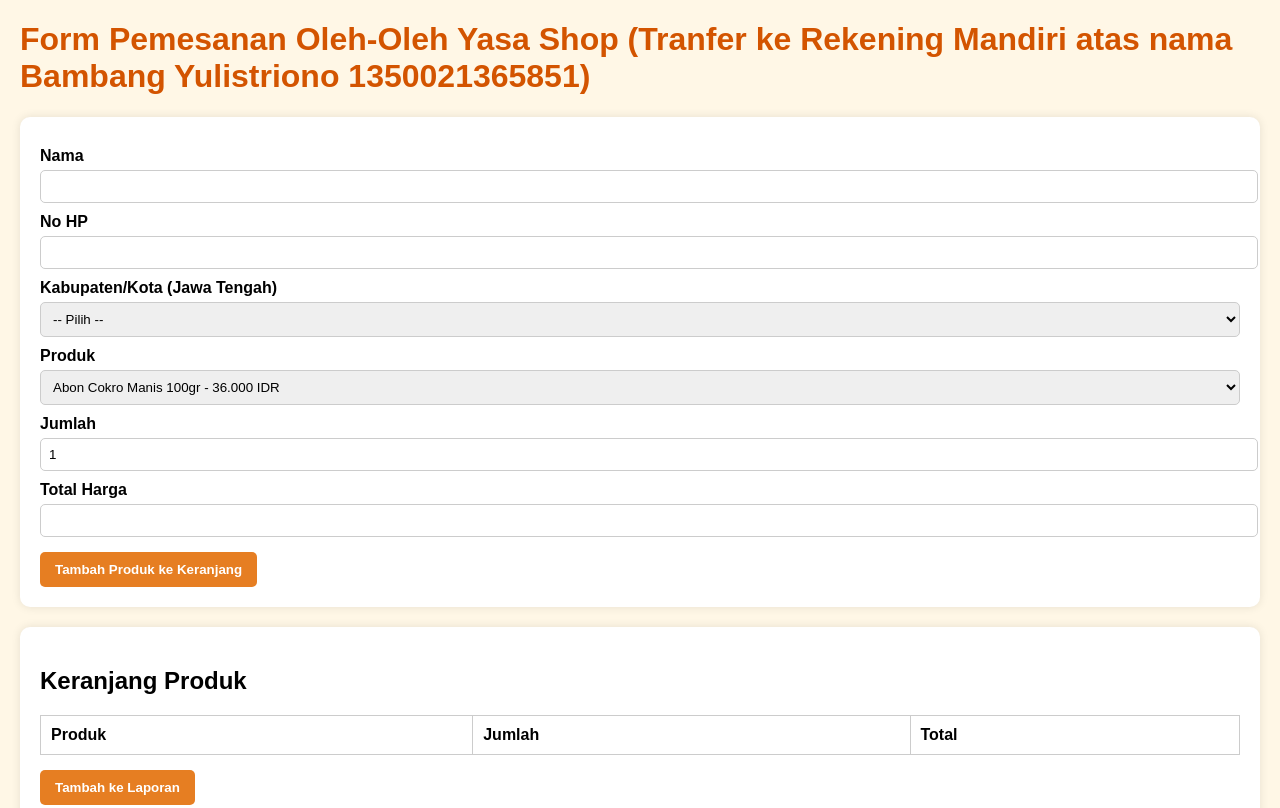
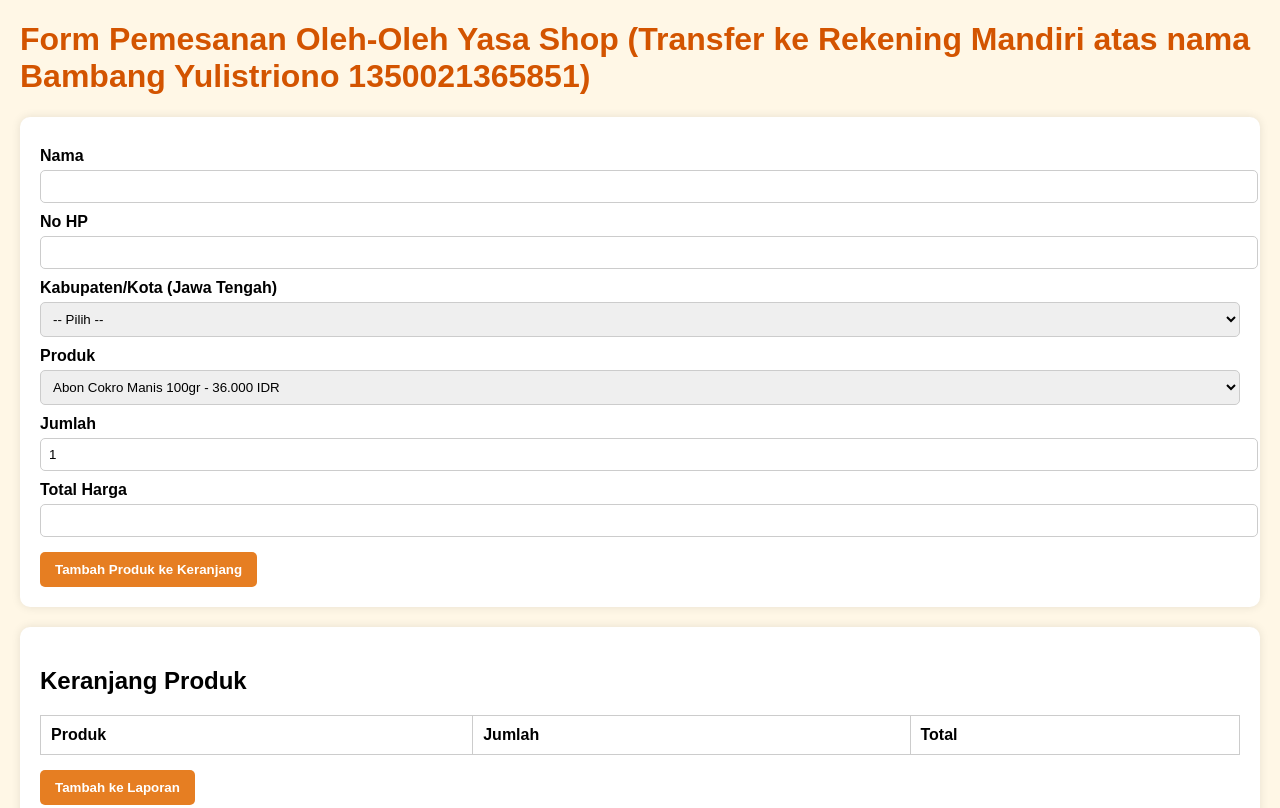
Before and after one commit to dataari24-commits/YasaShop, a plain HTML site: page index.html in a window 1280 px wide. Shown: the top 808 px of the page. Drawn offline with Linux system fonts and the light colour scheme.

Commit message:
index.html

```diff
--- a/index.html
+++ b/index.html
@@ -3,7 +3,7 @@
 <head>
   <meta charset="UTF-8" />
   <meta name="viewport" content="width=device-width, initial-scale=1.0" />
-  <title>Pemesanan Oleh-Oleh Yasa Shop (Tranfer ke Rekening Mandiri atas nama Bambang Yulistriono 1350021365851)</title>
+  <title>Pemesanan Oleh-Oleh Yasa Shop (Transfer ke Rekening Mandiri atas nama Bambang Yulistriono 1350021365851)</title>
   <style>
     body { font-family: Arial, sans-serif; margin: 20px; background:#fff7e6; }
     h1 { color:#d35400; }
@@ -19,7 +19,7 @@
 </head>
 <body>
 
-<h1>Form Pemesanan Oleh-Oleh Yasa Shop (Tranfer ke Rekening Mandiri atas nama Bambang Yulistriono 1350021365851)</h1>
+<h1>Form Pemesanan Oleh-Oleh Yasa Shop (Transfer ke Rekening Mandiri atas nama Bambang Yulistriono 1350021365851)</h1>
 
 <form id="orderForm">
   <label>Nama</label>
```
